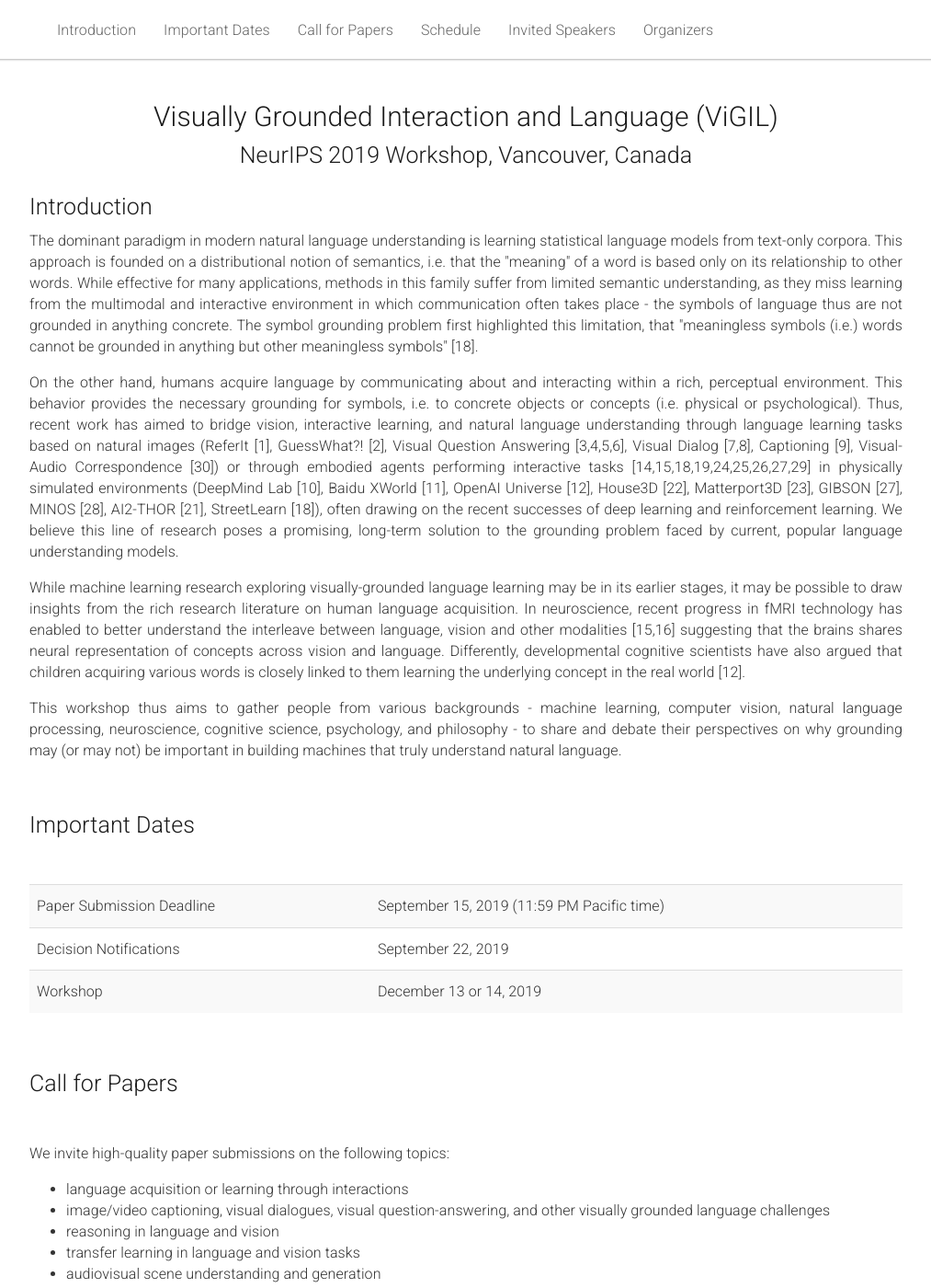
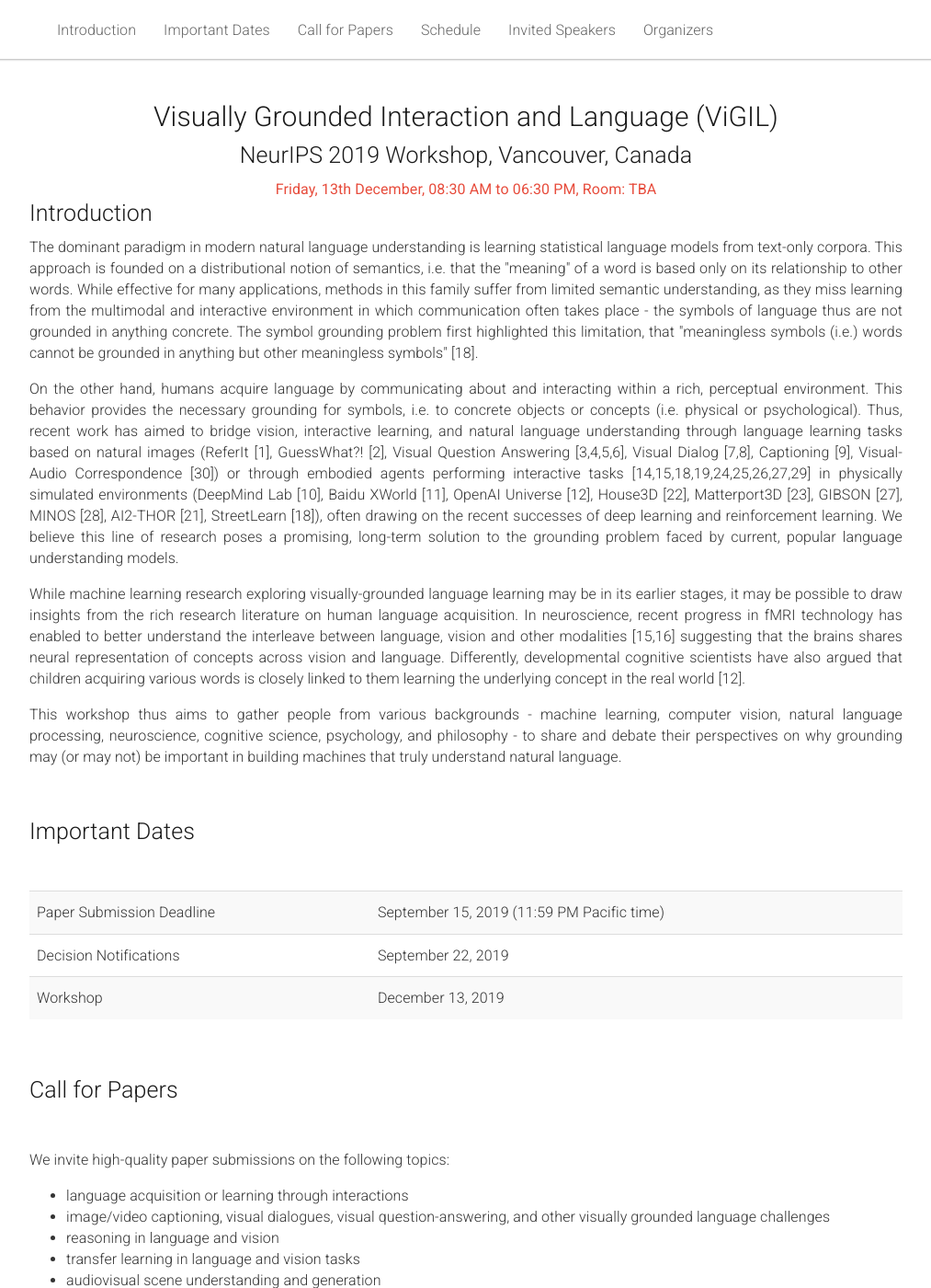
Before and after one commit to vigilworkshop/vigilworkshop.github.io, a Jekyll site: the page built from _pages/home.md, in a window 1280 px wide and 1400 px high. Shown: the whole window at 92% size, without its empty margins (133-1146 px from the left). Built offline with Jekyll 4.4.1, drawn with Linux system fonts in a browser that asks for light colours.

Commit message:
Adds workshop date

```diff
--- a/_pages/home.md
+++ b/_pages/home.md
@@ -14,18 +14,11 @@ acknowledgements: ""
   <div class="col-xs-12">
     <center><h1>Visually Grounded Interaction and Language (ViGIL)</h1></center>
     <center><h2>NeurIPS 2019 Workshop, Vancouver, Canada</h2></center>
-    <center><span style="color:#e74c3c;font-weight:400;"></span></center>
+    <center><span style="color:#e74c3c;font-weight:400;">
+      Friday, 13th December, 08:30 AM to 06:30 PM, Room: TBA
+    </span></center>
   </div>
 </div>
-
-<!-- <hr> -->
-
-<!-- <div class="row" id="intro"> -->
-  <!-- <div class="col-md-12"> -->
-    <!-- <img src="{{ "/static/img/splash.png" | prepend:site.baseurl }}"> -->
-    <!-- <p> Image credit: [2, 28, 12, 11, 15-21, 26]</p> -->
-  <!-- </div> -->
-<!-- </div> -->
 
 <div class="row" id="intro">
     <div class="col-xs-12">
@@ -71,7 +64,7 @@ acknowledgements: ""
         </tr>
         <tr>
           <td>Workshop</td>
-          <td>December 13 or 14, 2019</td>
+          <td>December 13, 2019</td>
         </tr>
       </tbody>
     </table>
```
